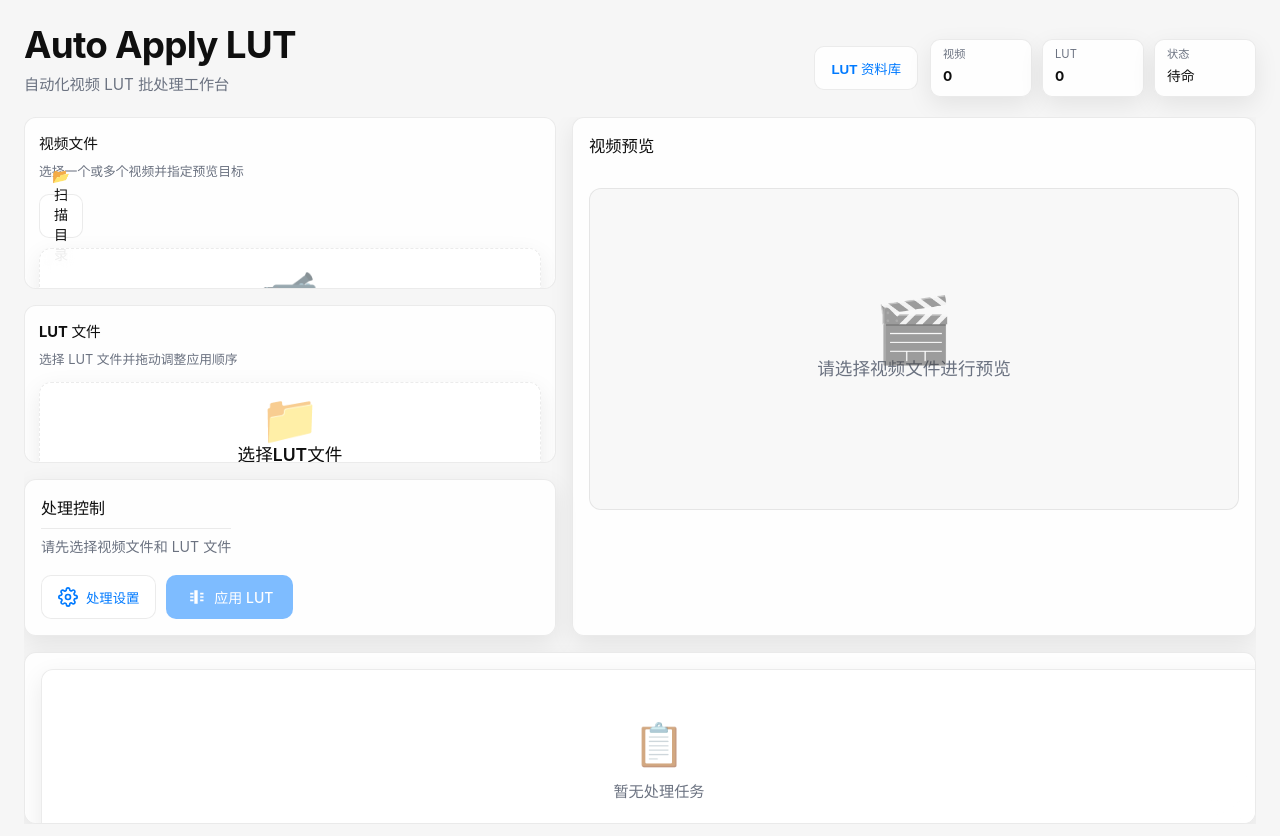
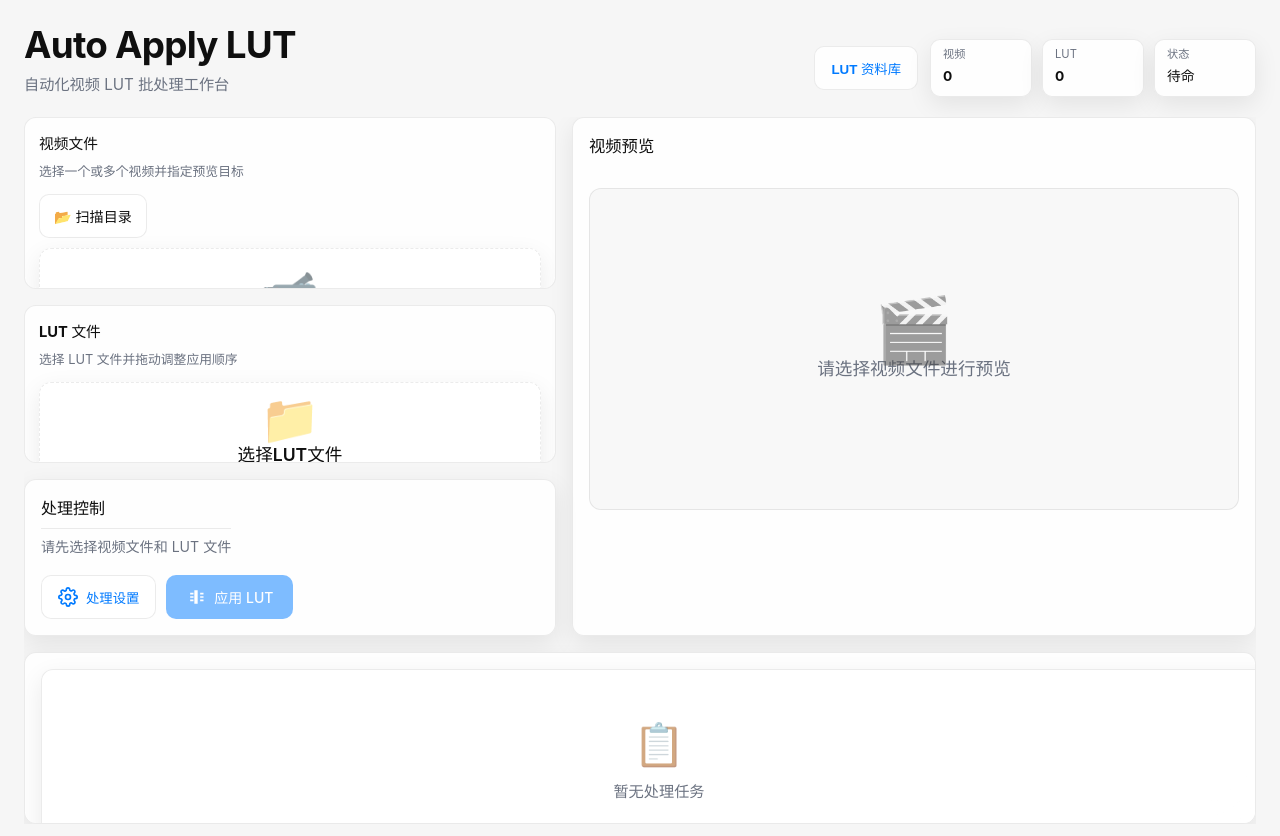
Before and after one commit to kyoko-df/auto-apply-lut, a React (Vite) app: page / in a window 1280 px wide. Shown: the top 836 px of the page. Built offline with nearby package versions, Linux system fonts and the light colour scheme; the HTML template or start-up script is replaced by a standard one.

Commit message:
style(FileUpload): remove fixed width from icon button
Allow icon button width to be flexible based on content or parent container, maintaining consistent height and styling.

```diff
--- a/src/components/FileUpload.css
+++ b/src/components/FileUpload.css
@@ -222,7 +222,6 @@
 }
 
 .icon-button {
-  width: 44px;
   height: 44px;
   border: 1px solid var(--border-soft);
   background: var(--surface-card);
```
